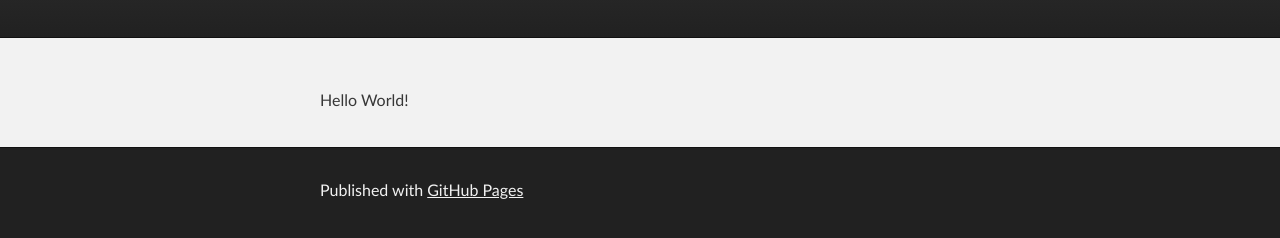
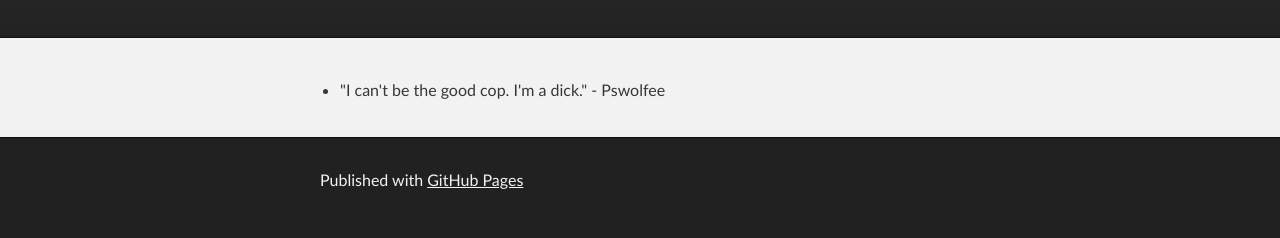
Before and after one commit to shitfoilsays/shitfoilsays.github.io, a plain HTML site: page index.html in a window 1280 px wide. Shown: the part 136-374 px from the top of the page. Drawn offline with Linux system fonts and the light colour scheme.

Commit message:
Added first quote

```diff
--- a/index.html
+++ b/index.html
@@ -27,7 +27,9 @@
     <!-- MAIN CONTENT -->
     <div id="main_content_wrap" class="outer">
       <section id="main_content" class="inner">
-        <p>Hello World!</p>
+        <ul>
+          <li>"I can't be the good cop. I'm a dick." - Pswolfee
+        </ul>
       </section>
     </div>
 
```
